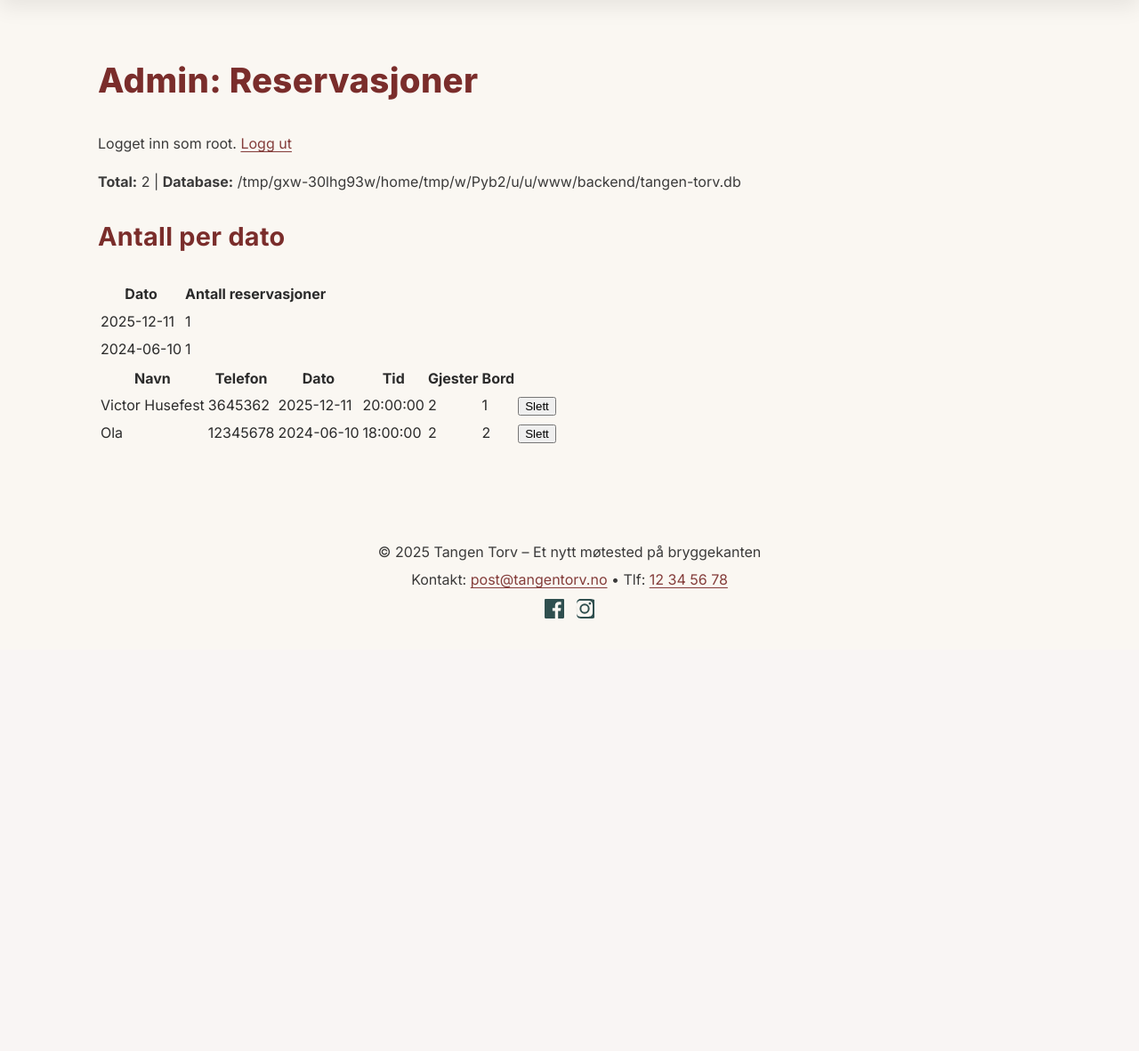
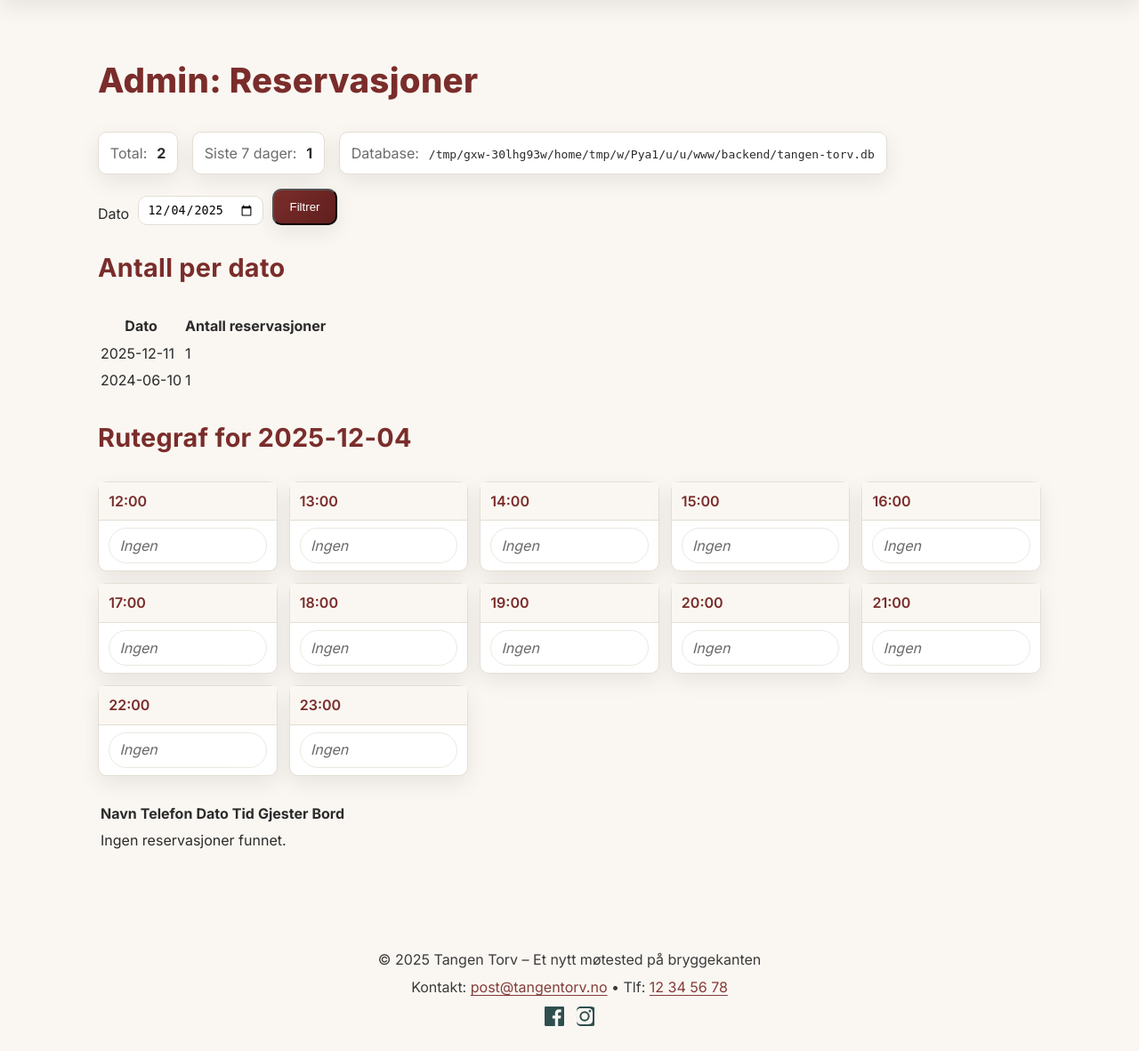
Before and after one commit to GGV7373/Tangen-Torv, a Django app: page /admin-reservations/ in a window 1280 px wide. Shown: the part 70-1251 px from the top of the page at 89% size. Before the commit the page ends 765 px from the top, so only its background shows below. Run offline with Django 5.2, Linux system fonts and the light colour scheme; a user stored in the database is signed in; data comes from the database, SQL or seed files in the repository; both versions use the stored data as it was after the commit.

Commit message:
Enhance admin reservations view and update UI
Added date filtering, schedule grid, and statistics to the admin reservations view. Updated admin_reservations.html to display new stats, filtering, and a time slot grid. Improved styling in style.css for stats and schedule. Added practical info and improved forms in reserve.html, expanded menu and info sections in menu.html and home.html. Database updated to reflect new reservation logic.

```diff
--- a/backend/reservations/views.py
+++ b/backend/reservations/views.py
@@ -72,16 +72,51 @@ def menu(request: HttpRequest) -> HttpResponse:
 @login_required
 @user_passes_test(lambda u: u.is_staff)
 def admin_reservations(request: HttpRequest) -> HttpResponse:
-    reservations = Reservation.objects.order_by('-id')[:50]
+    import datetime as _dt
+    # Date filter (default: today)
+    selected_date = request.GET.get('date')
+    if not selected_date:
+        today = _dt.date.today()
+        selected_date = today.strftime('%Y-%m-%d')
+
+    reservations = Reservation.objects.filter(dato=selected_date).order_by('tidspunkt')
     total = Reservation.objects.count()
     counts_by_date = list(
         Reservation.objects.values('dato').annotate(count=Count('id')).order_by('-dato')
     )
+
+    # Build schedule grid (12:00–23:00)
+    time_slots = [f"{h:02d}:00" for h in range(12, 24)]
+    schedule = {ts: [] for ts in time_slots}
+    for r in reservations:
+        ts = r.tidspunkt[:5]  # HH:MM
+        if ts in schedule:
+            schedule[ts].append(r)
+    # Provide a template-friendly list structure
+    schedule_items = [{"ts": ts, "items": schedule.get(ts, [])} for ts in time_slots]
+
+    # Stats
+    week_ago = _dt.date.today() - _dt.timedelta(days=7)
+    total_last_7 = Reservation.objects.filter(dato__gte=week_ago.strftime('%Y-%m-%d')).count()
+    by_table = list(
+        Reservation.objects.values('bord_id').annotate(count=Count('id')).order_by('-count')[:5]
+    )
+
     db_path = settings.DATABASES['default']['NAME']
     return render(
         request,
         'admin_reservations.html',
-        {"reservations": reservations, "total": total, "counts_by_date": counts_by_date, "db_path": db_path}
+        {
+            "reservations": reservations,
+            "total": total,
+            "counts_by_date": counts_by_date,
+            "db_path": db_path,
+            "selected_date": selected_date,
+            "time_slots": time_slots,
+            "schedule_items": schedule_items,
+            "total_last_7": total_last_7,
+            "by_table": by_table,
+        }
     )
 
 
--- a/backend/static/css/style.css
+++ b/backend/static/css/style.css
@@ -39,6 +39,8 @@ img { max-width: 100%; height: auto; display: block; }
 
 /* Layout */
 main { padding: 2rem 1.25rem; max-width: 1100px; margin: 0 auto; }
+
+.container { max-width: 1100px; margin: 0 auto; padding: 0 1rem; }
 
 /* Friendly typography */
 h1, h2, h3 { color: var(--accent); letter-spacing: 0.3px; }
@@ -140,6 +142,21 @@ header nav {
 	padding: 1.25rem;
 	box-shadow: var(--shadow);
 }
+
+.stats { display:flex; gap: 1rem; flex-wrap: wrap; margin: 0.5rem 0 1rem; }
+.stat { background: var(--surface); border: 1px solid var(--border); border-radius: var(--radius-sm); padding: 0.6rem 0.8rem; box-shadow: var(--shadow); }
+.stat .label { color: var(--muted); margin-right: 0.4rem; }
+.filter { display:flex; align-items: end; gap: 0.6rem; margin: 0.5rem 0 1.5rem; }
+.filter input[type="date"] { padding: 0.45rem 0.6rem; border-radius: var(--radius-sm); border: 1px solid var(--border); }
+
+.grid-schedule { display:grid; grid-template-columns: repeat(auto-fill, minmax(180px, 1fr)); gap: 0.8rem; margin-bottom: 1.6rem; }
+.slot { border: 1px solid var(--border); border-radius: var(--radius-sm); background: var(--surface); box-shadow: var(--shadow); }
+.slot-head { padding: 0.5rem 0.7rem; background: var(--bg); border-bottom: 1px solid var(--border); font-weight: 600; color: var(--accent); }
+.slot-body { padding: 0.5rem 0.7rem; display:flex; flex-direction: column; gap: 0.4rem; }
+.pill { display:flex; justify-content: space-between; align-items: baseline; gap: 0.6rem; border: 1px solid var(--border); border-radius: 999px; padding: 0.35rem 0.7rem; }
+.pill-name { font-weight: 600; }
+.pill-meta { color: var(--muted); font-size: 0.9rem; }
+.pill-empty { opacity: 0.7; font-style: italic; }
 
 /* Forms: Reservation */
 .reserve form {
--- a/backend/templates/admin_reservations.html
+++ b/backend/templates/admin_reservations.html
@@ -2,8 +2,16 @@
 {% block content %}
 <div class="admin-res">
   <h1>Admin: Reservasjoner</h1>
-  <p>Logget inn som {{ request.user.username }}. <a href="/accounts/logout/">Logg ut</a></p>
-  <p><strong>Total:</strong> {{ total }} | <strong>Database:</strong> {{ db_path }}</p>
+  <div class="stats">
+    <div class="stat"><span class="label">Total:</span> <strong>{{ total }}</strong></div>
+    <div class="stat"><span class="label">Siste 7 dager:</span> <strong>{{ total_last_7 }}</strong></div>
+    <div class="stat"><span class="label">Database:</span> <code>{{ db_path }}</code></div>
+  </div>
+  <form method="get" class="filter">
+    <label for="date">Dato</label>
+    <input type="date" id="date" name="date" value="{{ selected_date }}">
+    <button type="submit" class="btn">Filtrer</button>
+  </form>
   <h2>Antall per dato</h2>
   <table>
     <thead>
@@ -23,6 +31,24 @@
       {% endfor %}
     </tbody>
   </table>
+  <h2>Rutegraf for {{ selected_date }}</h2>
+  <div class="grid-schedule">
+    {% for s in schedule_items %}
+      <div class="slot">
+        <div class="slot-head">{{ s.ts }}</div>
+        <div class="slot-body">
+          {% for r in s.items %}
+            <div class="pill">
+              <span class="pill-name">{{ r.navn }}</span>
+              <span class="pill-meta">bord {{ r.bord_id }} • {{ r.antall_personer }}</span>
+            </div>
+          {% empty %}
+            <div class="pill pill-empty">Ingen</div>
+          {% endfor %}
+        </div>
+      </div>
+    {% endfor %}
+  </div>
   <table>
     <thead>
       <tr>
```
Also changed, not shown: backend/templates/home.html (+15 -0 lines), backend/templates/menu.html (+41 -0 lines), backend/templates/reserve.html (+13 -1 lines), backend/tangen-torv.db.
